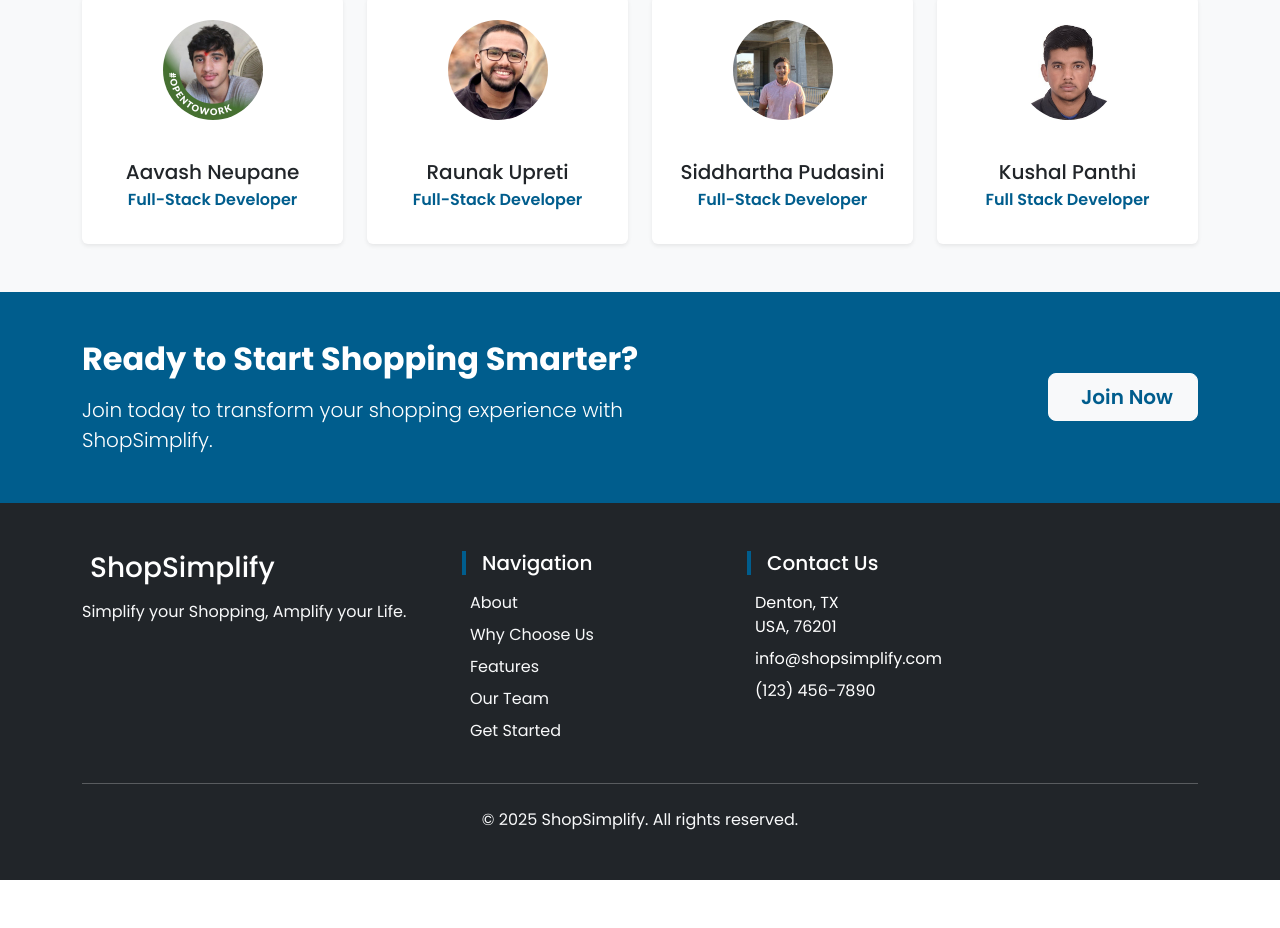
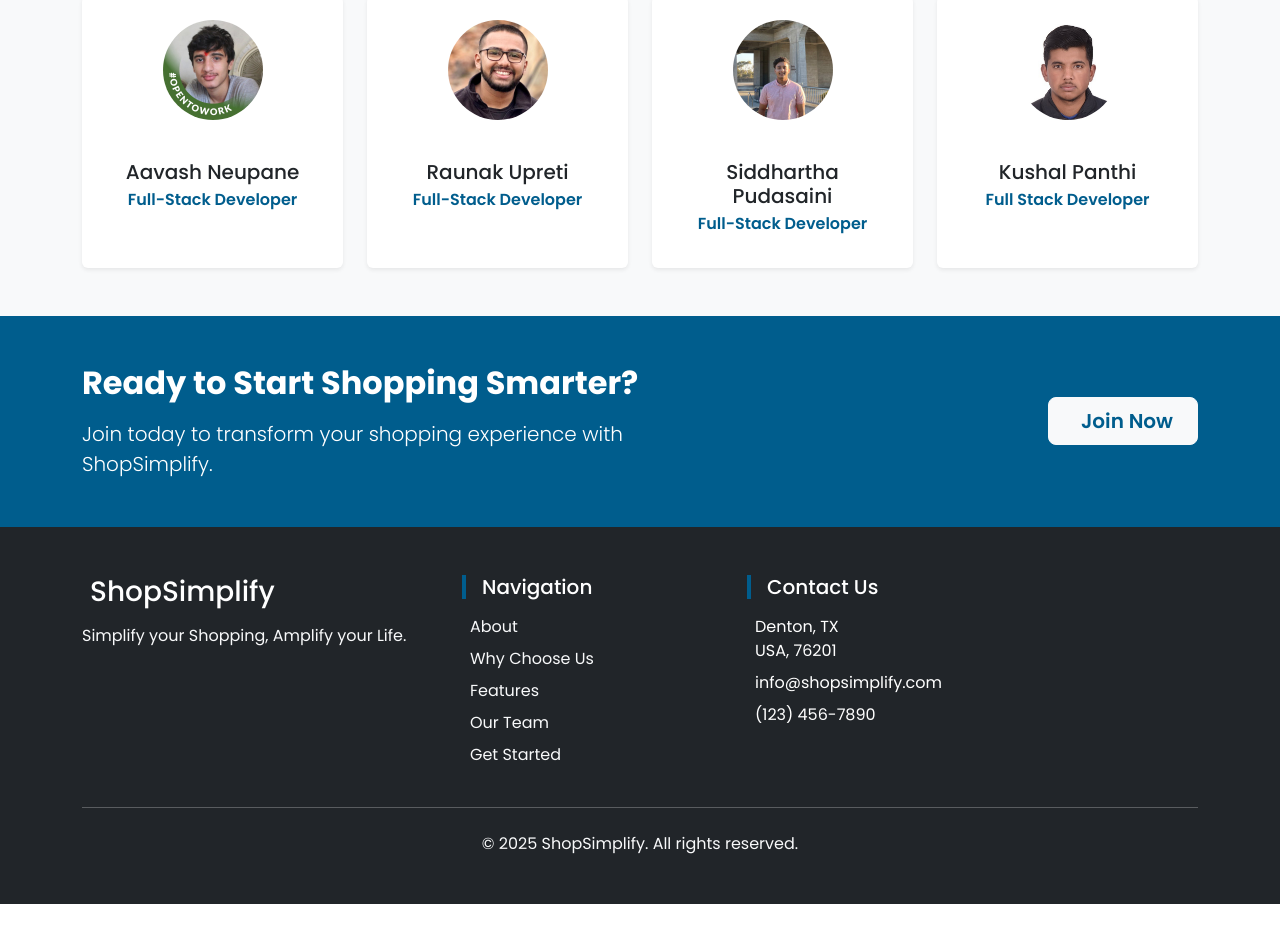
Before and after one commit to TheCodingWizard27/Capstone, a React (Create React App) app in the folder frontend/: page / in a window 1280 px wide. Shown: the part 2443-3371 px from the top of the page. Before the commit the page ends 3347 px from the top, so only its background shows below. Built offline with nearby package versions, Linux system fonts and the light colour scheme; no server answers.

Commit message:
Updated Register Page, and links in the Landing Page

```diff
--- a/frontend/src/components/landingNavBar.js
+++ b/frontend/src/components/landingNavBar.js
@@ -22,7 +22,7 @@
       >
         <Container fluid>
           {/* Brand name */}
-          <Navbar.Brand className="text-light me-5" href="#home">
+          <Navbar.Brand className="text-light me-5" href="#landing">
             Shop Simplify
           </Navbar.Brand>
 
--- a/frontend/src/pages/landingPage.js
+++ b/frontend/src/pages/landingPage.js
@@ -38,7 +38,7 @@
   }, []);
 
   return (
-    <div className="landing-page">
+    <div className="landing-page" id="landing">
       <NavigationBar />
       <HeroSection />
       <WhyShop />
@@ -353,7 +353,7 @@
       image: '/images/raunak.jpeg',
     },
     {
-      name: 'Siddhartha Pudasini',
+      name: 'Siddhartha Pudasaini',
       role: 'Full-Stack Developer',
       image: '/images/siddhartha.jpeg',
     },
--- a/frontend/src/pages/register.js
+++ b/frontend/src/pages/register.js
@@ -67,6 +67,7 @@
     <Container
       fluid
       className="vh-100 d-flex align-items-center justify-content-center"
+      style={{ backgroundColor: '#005d8d' }}
     >
       <Row className="w-100 justify-content-center">
         <Col xs={12} sm={10} md={8} lg={6} xl={5}>
```
